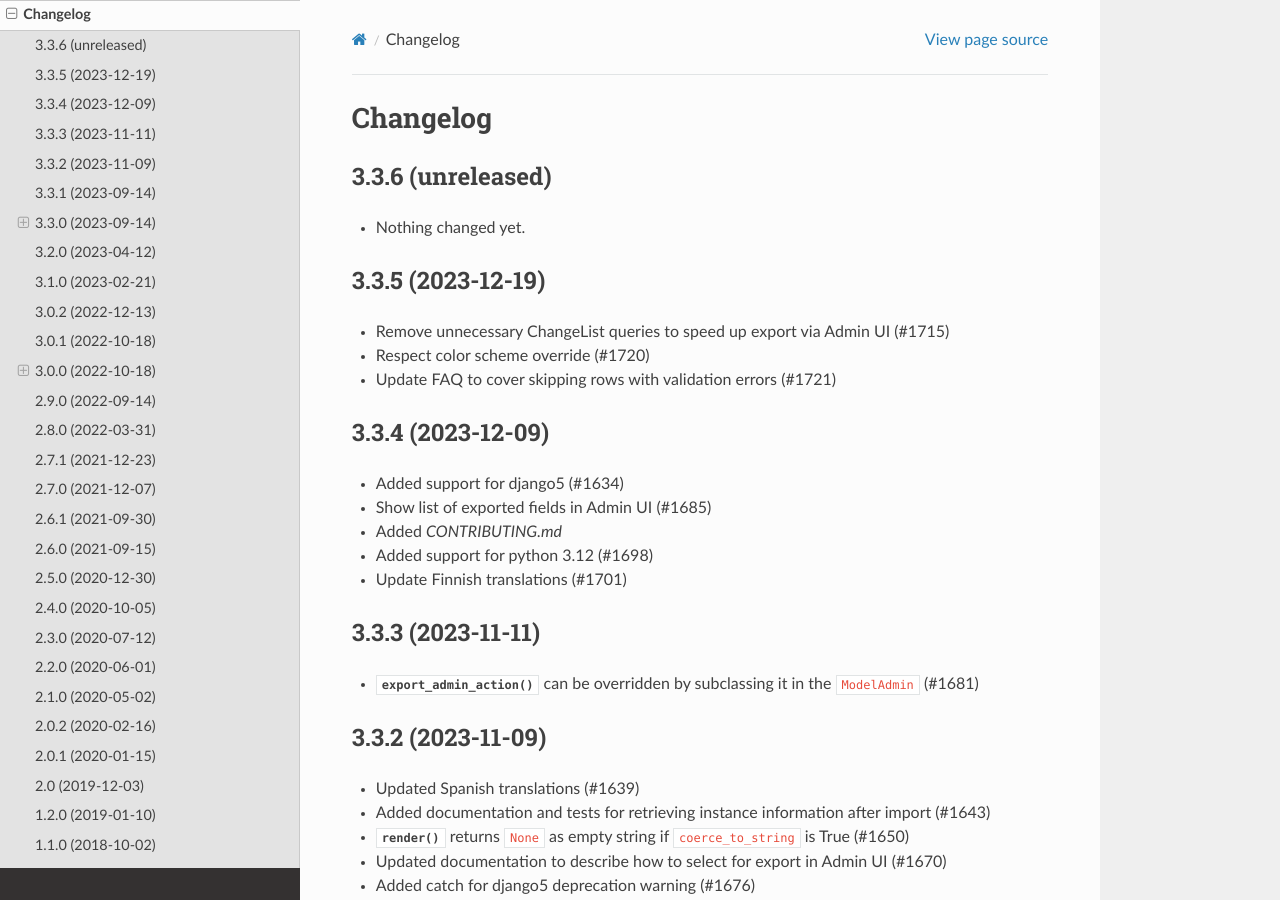
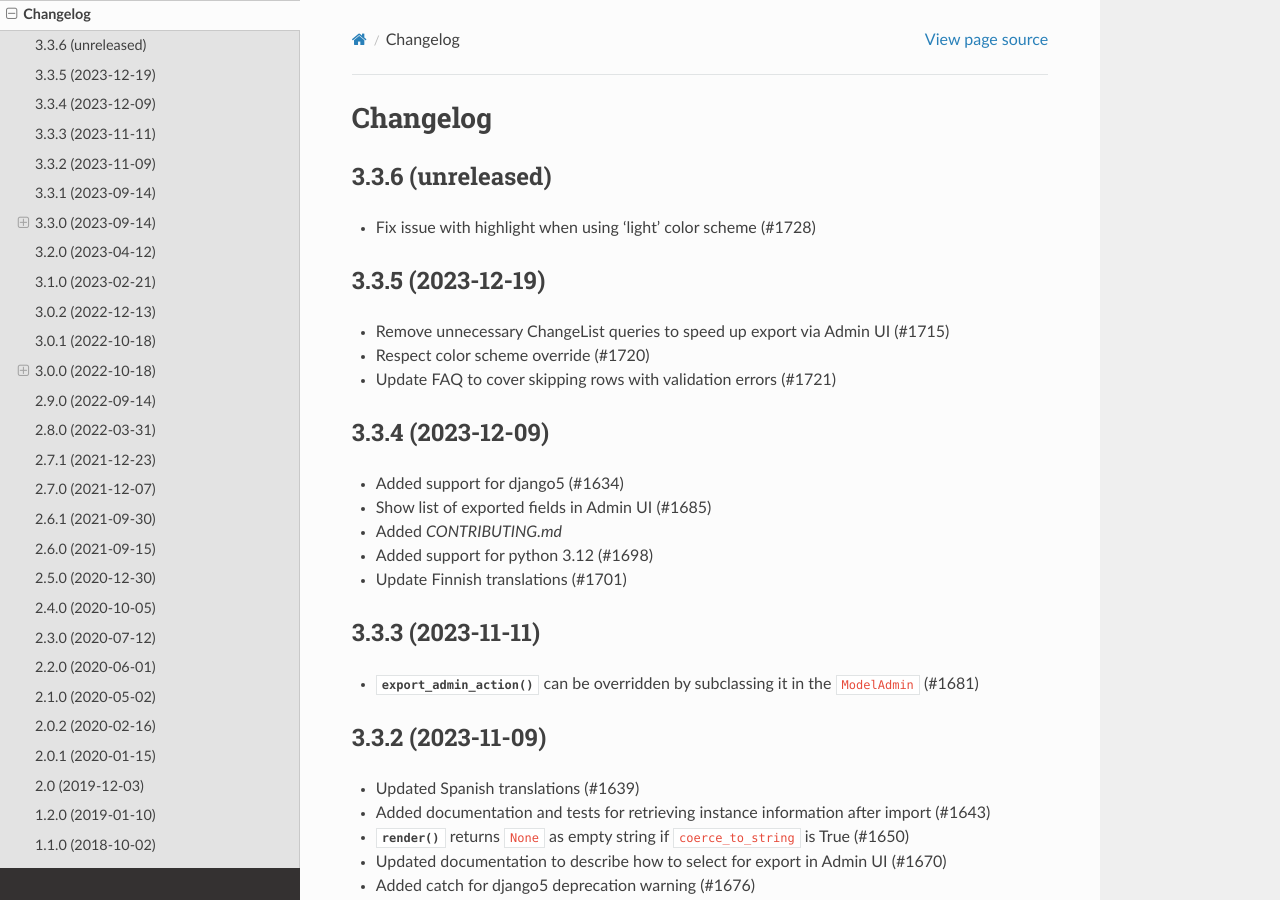
Before and after one commit to django-import-export/django-import-export, a Sphinx documentation site: the page built from docs/changelog.rst, in a window 1280 px wide and 900 px high. Built offline with Sphinx 7.4.7 and the Read the Docs theme 2.0.0, drawn with Linux system fonts in a browser that asks for light colours; pages that are not in the unit, such as notebooks, are missing from menus.

Commit message:
add to change log

```diff
--- a/docs/changelog.rst
+++ b/docs/changelog.rst
@@ -4,7 +4,7 @@ Changelog
 3.3.6 (unreleased)
 ------------------
 
-- Nothing changed yet.
+- Fix issue with highlight when using 'light' color scheme (#1728)
 
 
 3.3.5 (2023-12-19)
```
